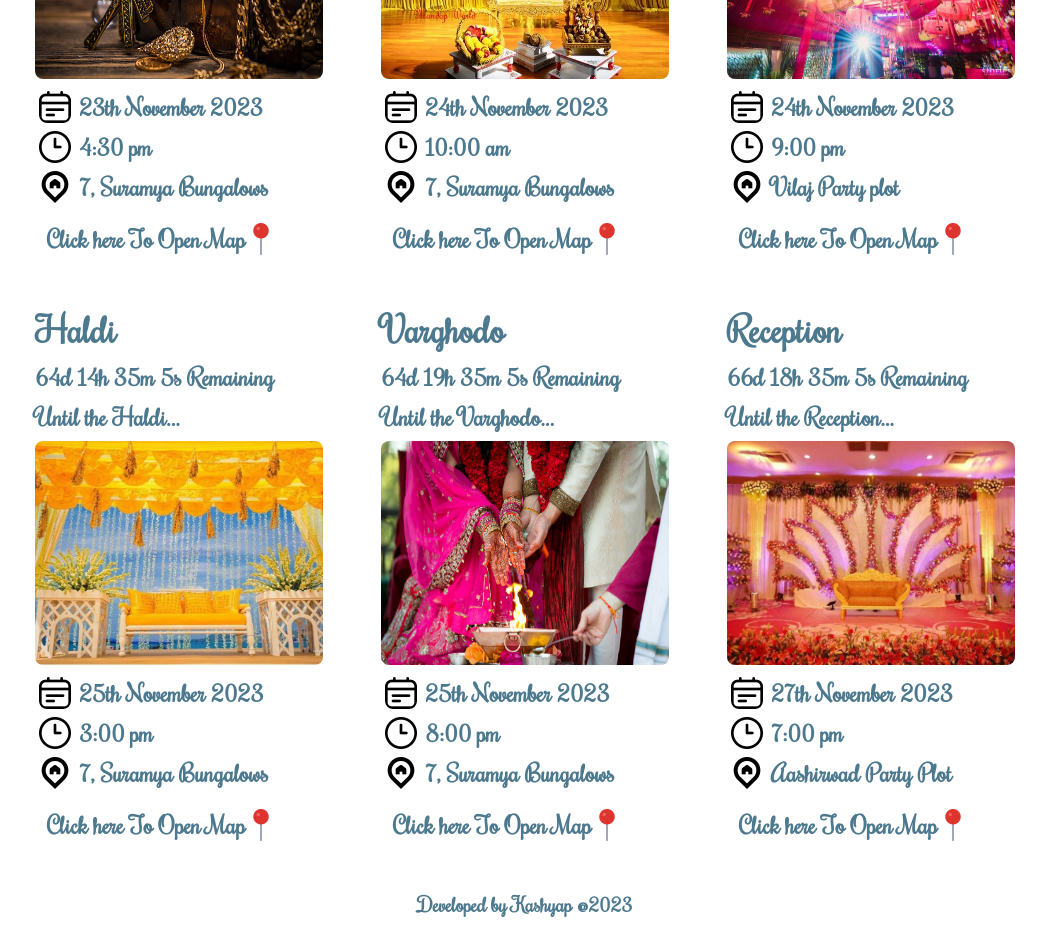
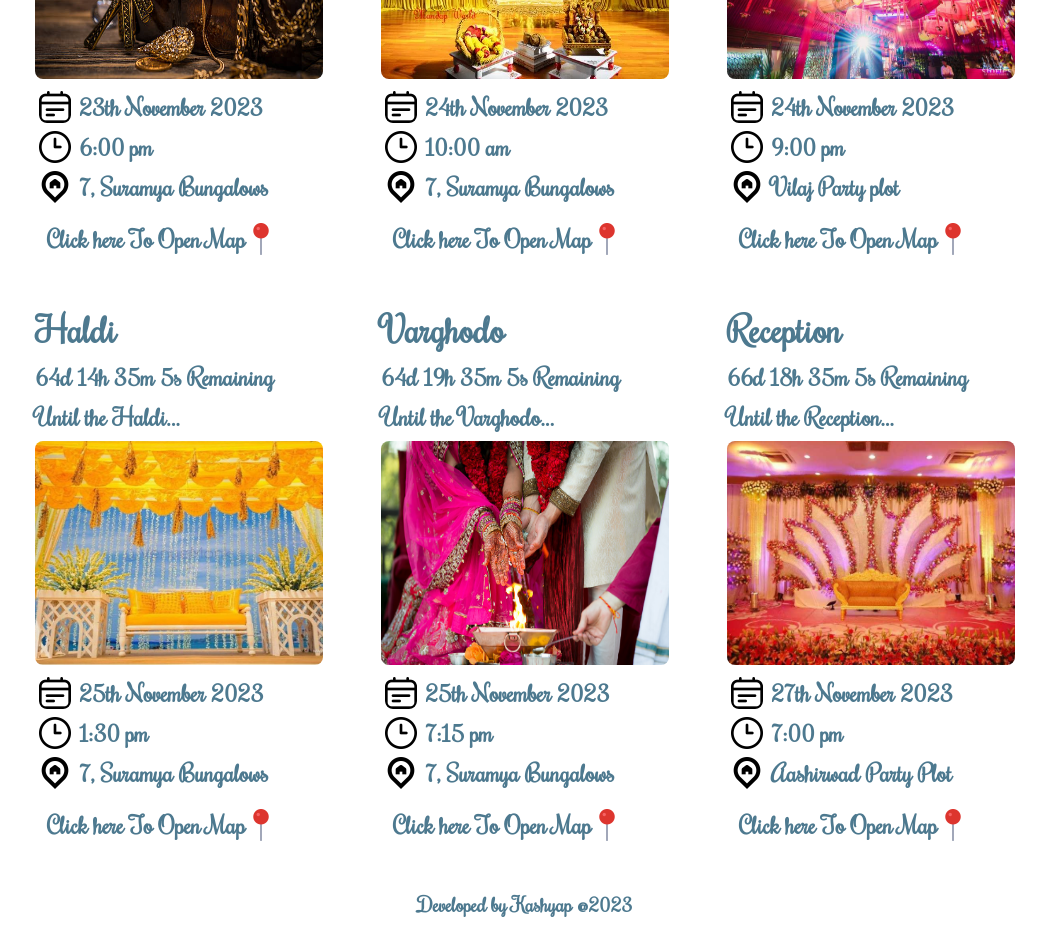
Before and after one commit to krish4uu/Mit-weds-Poonam, a Next.js app: page / in a window 1280 px wide. Shown: the part 2060-3006 px from the top of the page, without its empty margins (115-1161 px from the left). Built offline with nearby package versions, Linux system fonts and the light colour scheme.

Commit message:
Updated time for each functions

```diff
--- a/app/functionDetail.ts
+++ b/app/functionDetail.ts
@@ -5,7 +5,7 @@ export const functionDetail = [
     img: "./gold.jpeg",
     imgAlt: "Mameru image",
     date: "23th November 2023",
-    time: "4:30 pm",
+    time: "6:00 pm",
     address: "7, Suramya Bungalows",
     map: "https://maps.app.goo.gl/Xt1feBqLXjbR7LVg7",
     countdownTime: "November 23, 2023 16:30:00"
@@ -38,7 +38,7 @@ export const functionDetail = [
     img: "./haldi-1.jpeg",
     imgAlt: "Haldi image",
     date: "25th November 2023",
-    time: "3:00 pm",
+    time: "1:30 pm",
     address: "7, Suramya Bungalows",
     map: "https://maps.app.goo.gl/Xt1feBqLXjbR7LVg7",
     countdownTime: "November 25, 2023 15:00:00"
@@ -49,7 +49,7 @@ export const functionDetail = [
     img: "./weeding.jpeg",
     imgAlt: "Wedding image",
     date: "25th November 2023",
-    time: "8:00 pm",
+    time: "7:15 pm",
     address: "7, Suramya Bungalows",
     map: "https://maps.app.goo.gl/Xt1feBqLXjbR7LVg7",
     countdownTime: "November 25, 2023 20:00:00"
```
